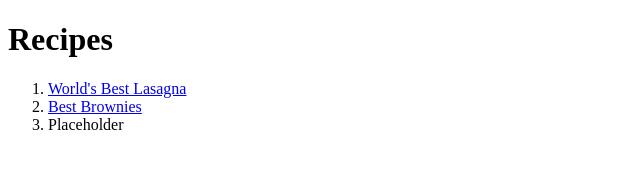
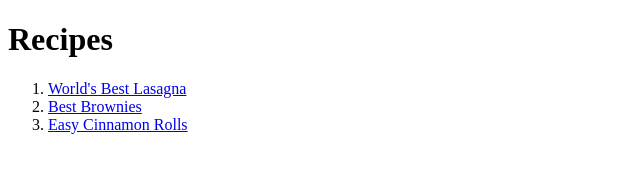
Before and after one commit to cozynotnice/odin-recipes, a plain HTML site: page index.html in a window 1280 px wide. Shown: the whole page, without its empty margins (0-640 px from the left). Drawn offline with Linux system fonts and the light colour scheme.

Commit message:
Updated recipes list

```diff
--- a/index.html
+++ b/index.html
@@ -10,7 +10,7 @@
         <ol>
         <li> <a href="recipes/lasagna.html">World's Best Lasagna</a> </li>
         <li> <a href="recipes/brownie.html"> Best Brownies </a></li>
-        <li> Placeholder </li>
+        <li> <a href="recipes/rolls.html"> Easy Cinnamon Rolls </a> </li>
 
         </ol>
 
```
